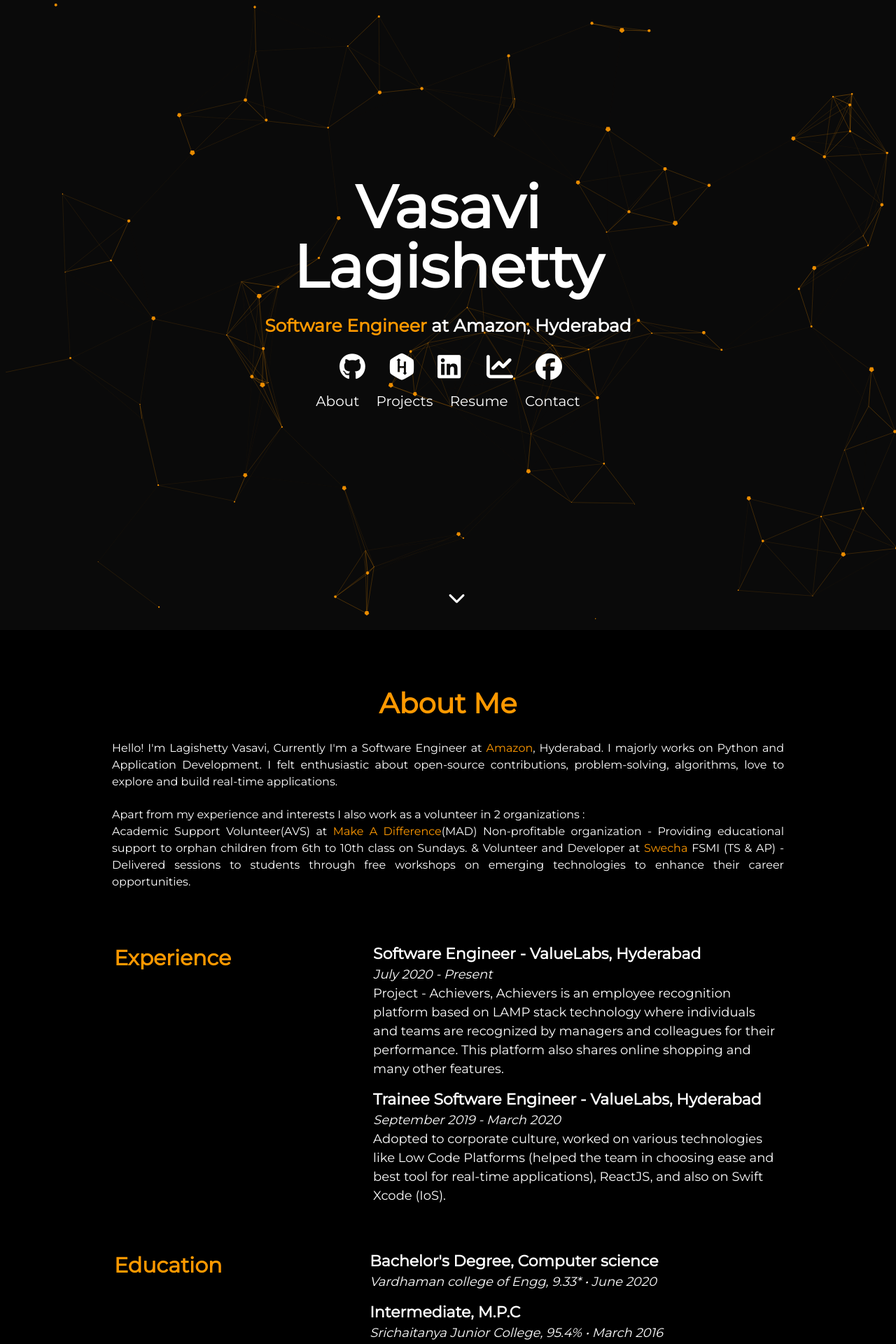
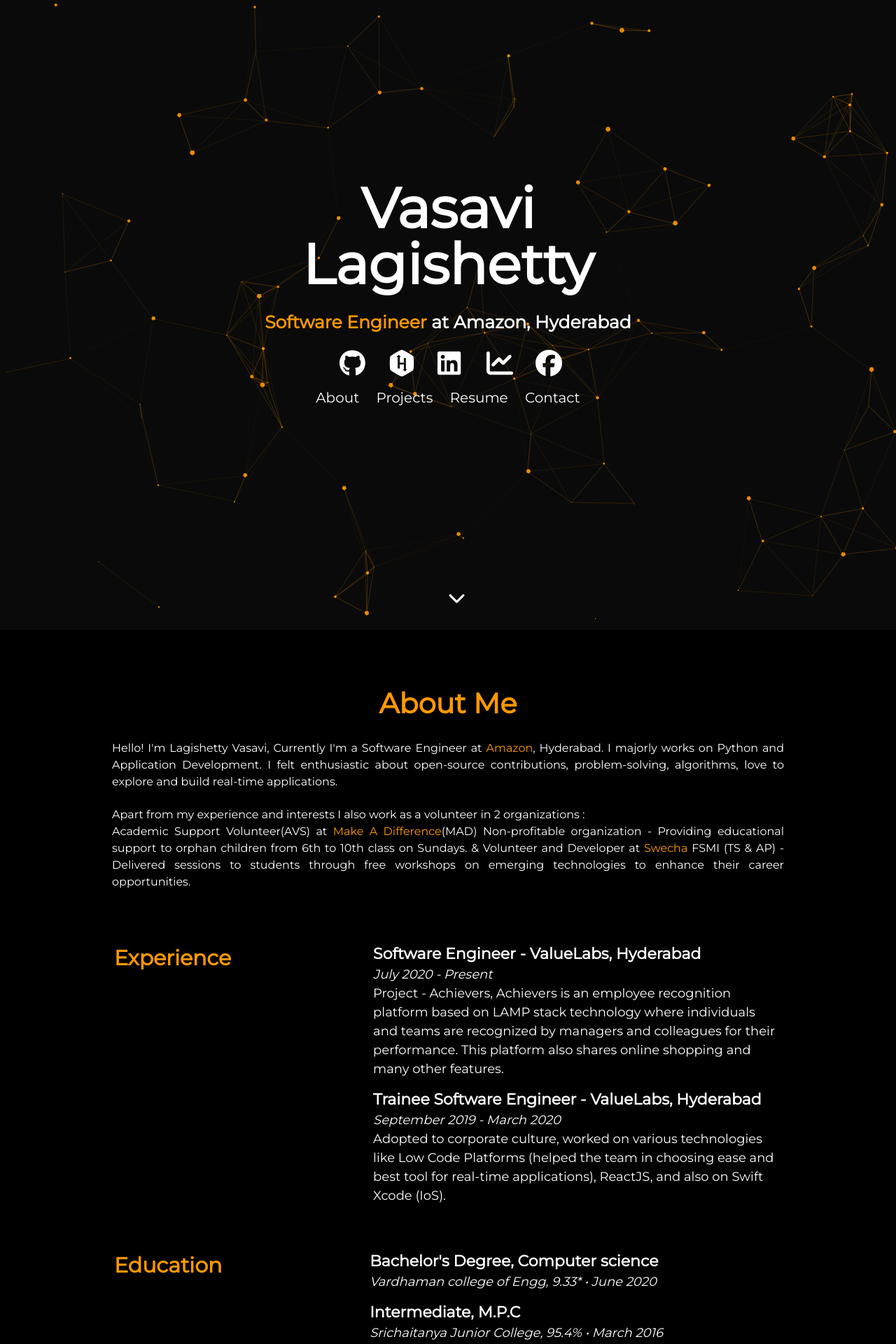
Before and after one commit to VasaviLagishetty/VasaviLagishetty.github.io, a Jekyll site: the page built from index.html, in a window 1280 px wide. Shown: the top 1920 px of the page at 70% size. Built offline with Jekyll 4.4.1, drawn with Linux system fonts in a browser that asks for light colours; nearby versions of some CDN libraries.

Commit message:
adjusted title font size

```diff
--- a/assets/css/main.css
+++ b/assets/css/main.css
@@ -3796,7 +3796,7 @@ sup {
 @media only screen and (min-width: 550px) {
 	.header .site-title {
 		margin:0;
-		font-size:85px
+		font-size:80px;
 	}
 }
 .header .site-description {
```
